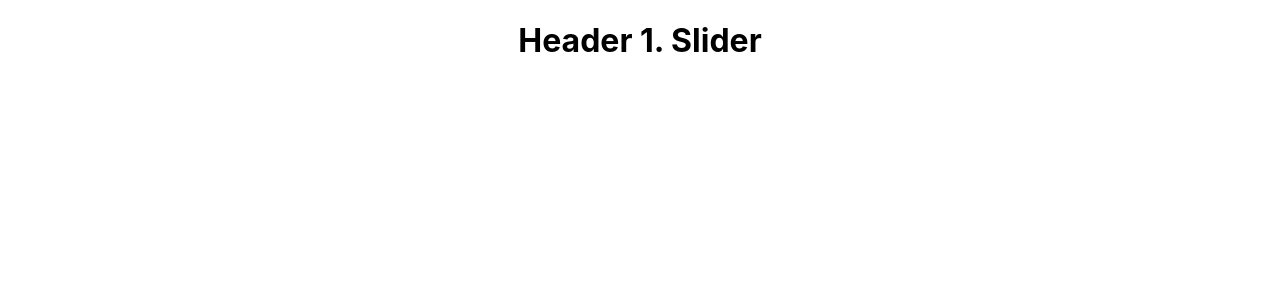
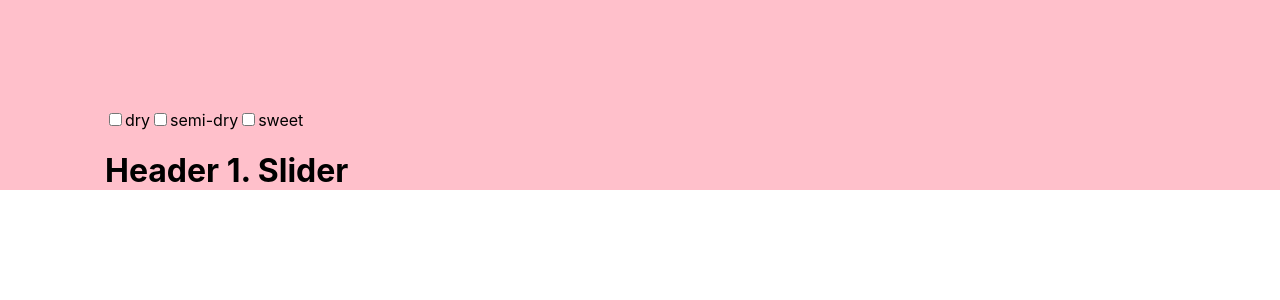
Before and after one commit to matveyprupas/fe-test-task, a React (Create React App) app: page / in a window 1280 px wide. Shown: the top 300 px of the page. Built offline with nearby package versions, Linux system fonts and the light colour scheme.

Commit message:
feat: add Filters

```diff
--- a/src/App.css
+++ b/src/App.css
@@ -1,38 +1,12 @@
-.App {
-  text-align: center;
+.app {
+  background-color: #EDECEC;
+
 }
 
-.App-logo {
-  height: 40vmin;
-  pointer-events: none;
+.app_container {
+  background-color: pink;
+  box-sizing: border-box;
+  padding: 110px 105px 0;
+  margin: auto;
+  max-width: 1440px;
 }
-
-@media (prefers-reduced-motion: no-preference) {
-  .App-logo {
-    animation: App-logo-spin infinite 20s linear;
-  }
-}
-
-.App-header {
-  background-color: #282c34;
-  min-height: 100vh;
-  display: flex;
-  flex-direction: column;
-  align-items: center;
-  justify-content: center;
-  font-size: calc(10px + 2vmin);
-  color: white;
-}
-
-.App-link {
-  color: #61dafb;
-}
-
-@keyframes App-logo-spin {
-  from {
-    transform: rotate(0deg);
-  }
-  to {
-    transform: rotate(360deg);
-  }
-}
--- a/src/App.tsx
+++ b/src/App.tsx
@@ -1,20 +1,23 @@
-import React from 'react';
-import logo from './logo.svg';
 import './App.css';
 import { Route, Routes } from 'react-router-dom';
 import { Slider } from './components/Slider/index';
 import { Learn } from './components/Learn';
 import { Shop } from './components/Shop';
+import { Filters } from './components/Filters';
 
 function App() {
   return (
-    <div className="App">
-      <Routes>
-				<Route path='/' element={<Slider/>} />
-				<Route path='/learn/:id' element={<Learn />} />
-				<Route path='/shop/:id' element={<Shop />} />
-			</Routes>
+    <div className="app">
+      <div className="app_container">
+        <Filters/>
+        <Routes>
+          <Route path='/' element={<Slider/>} />
+          <Route path='/learn/:id' element={<Learn />} />
+          <Route path='/shop/:id' element={<Shop />} />
+        </Routes>
+      </div>
     </div>
+
   );
 }
 
--- /dev/null
+++ b/src/components/Filters/Filters.tsx
@@ -0,0 +1,15 @@
+import { ReactElement } from "react";
+import { useParams } from "react-router-dom";
+
+export const Filters = (): ReactElement => {
+    return (
+      <form>
+        <input type='checkbox' id="dry" name="dry"/>
+        <label htmlFor="dry">dry</label>
+        <input type='checkbox' id="semi-dry" name="semi-dry"/>
+        <label htmlFor="semi-dry">semi-dry</label>
+        <input type='checkbox' id="sweet" name="sweet"/>
+        <label htmlFor="sweet">sweet</label>
+      </form>
+    );
+  }
--- /dev/null
+++ b/src/components/Filters/index.ts
@@ -0,0 +1 @@
+export * from './Filters';
```
